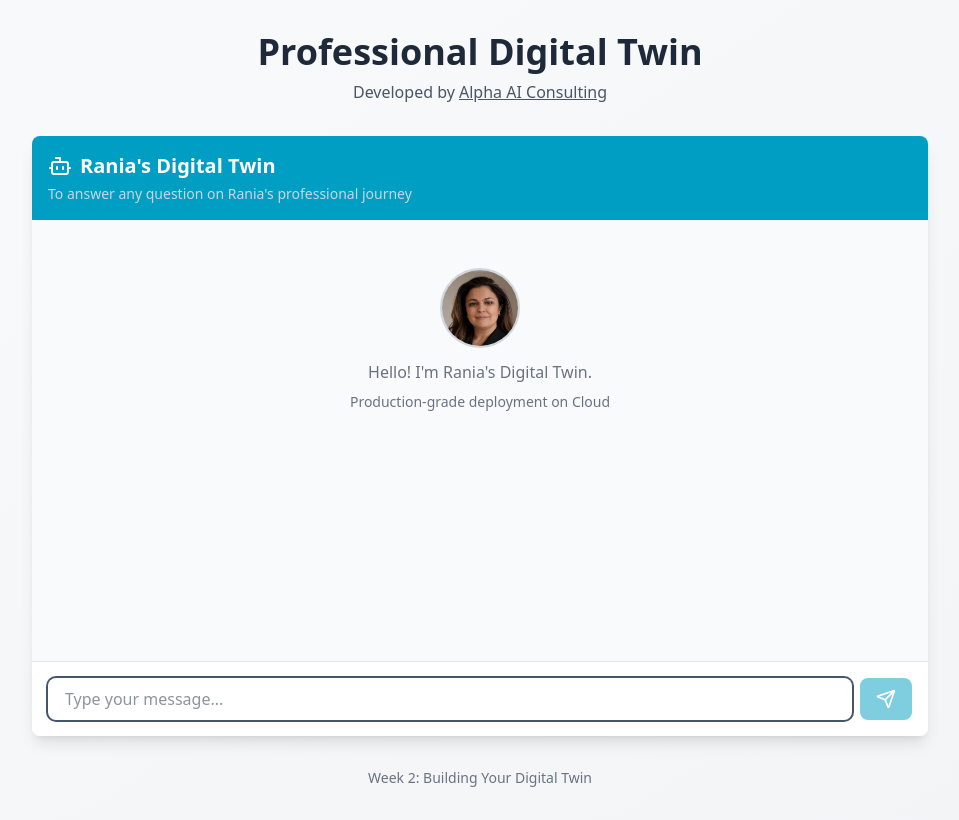
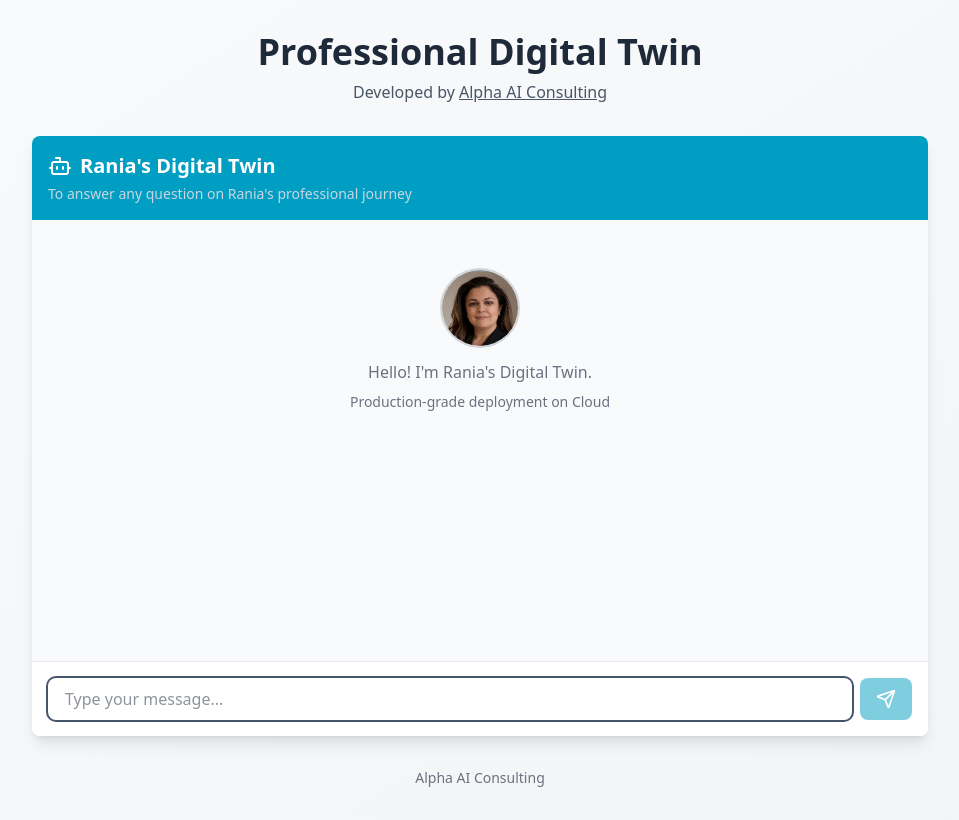
Before and after one commit to Ralshawwayahoo/digital-twin3, a Next.js app in the folder frontend/: page / in a window 1280 px wide. Shown: the whole page, without its empty margins (160-1119 px from the left). Built offline with nearby package versions, Linux system fonts and the light colour scheme.

Commit message:
Change the foot note to Alpha AI Consulting

```diff
--- a/frontend/app/page.tsx
+++ b/frontend/app/page.tsx
@@ -17,7 +17,7 @@ export default function Home() {
           </div>
 
           <footer className="mt-8 text-center text-sm text-gray-500">
-            <p>Week 2: Building Your Digital Twin</p>
+            <p>Alpha AI Consulting</p>
           </footer>
         </div>
       </div>
```
